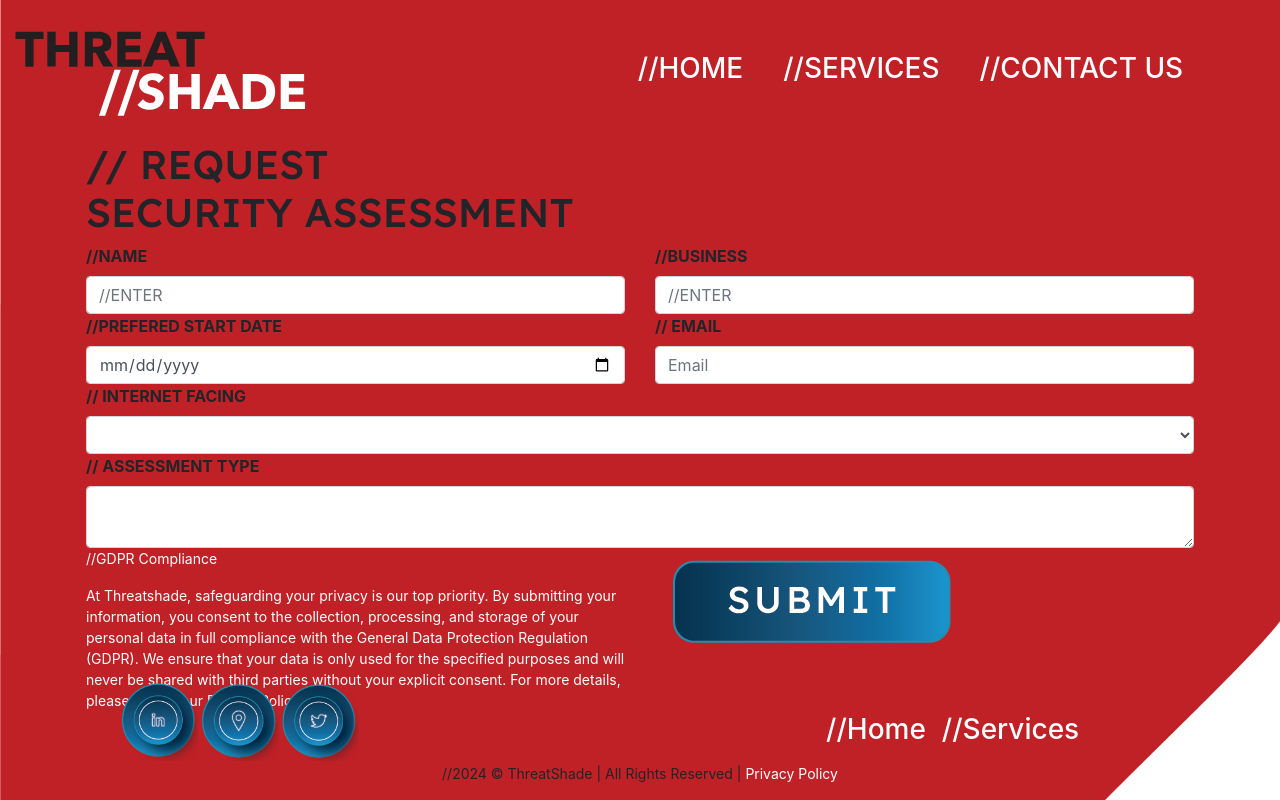
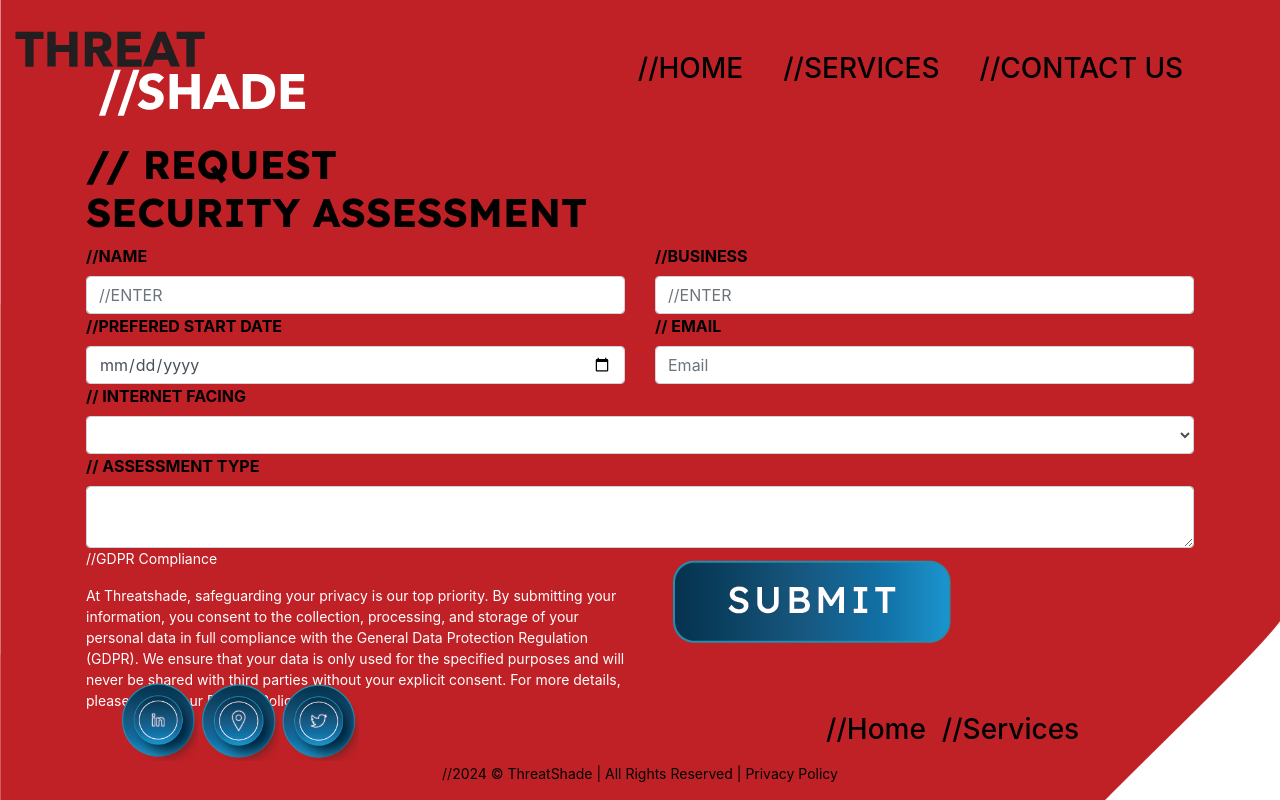
Before and after one commit to SeanKDugg/threatshade, a Flask app: page /contact-us/ in a window 1280 px wide. Run offline with Flask 3, Linux system fonts and the light colour scheme; lists and menus that the app fills with data are empty.

Commit message:
Add style for 404 page and add fonts styling

```diff
--- a/static/css/base.css
+++ b/static/css/base.css
@@ -13,7 +13,7 @@ body {
 
 h1,h2,h3,h4,h5,h6{
     font-family: "Lexend", sans-serif !important;
-    font-weight: 700;
+    font-weight: 700 !important;
 }
 
 /* Navbar */
@@ -60,8 +60,24 @@ footer {
     font-size: 1.45em;
 }
 
+/* Error pages */
+
+.p404 {
+    font-size: 10rem !important;
+    line-height: 1.2;
+    text-shadow: 2px 2px 10px black;
+}
+
 /* Other */
 
 .uppercase {
     text-transform: uppercase;
 }
+
+.yellow {
+    color: #fbb040 !important;
+}
+
+.text-black {
+    color: black !important;
+}
```
